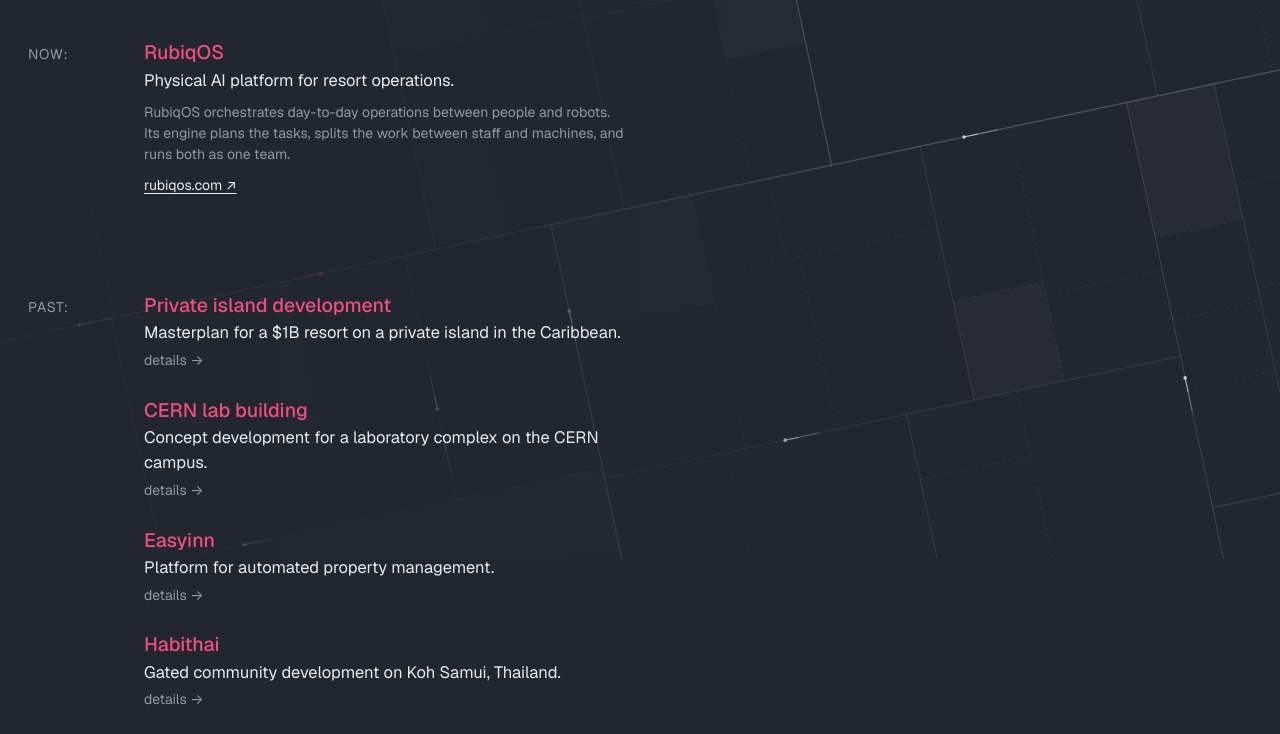
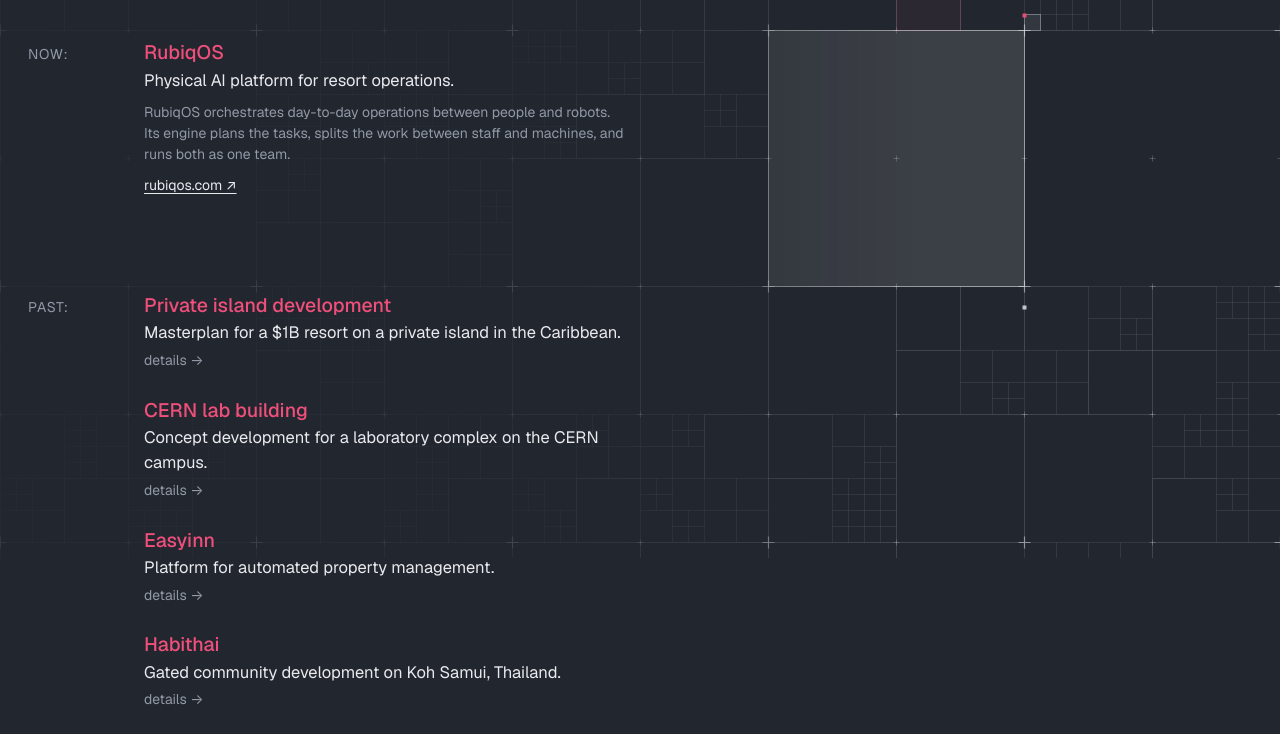
Before and after one commit to barinov17/barinov.live, a plain HTML site: page index.html in a window 1280 px wide. Shown: the part 242-976 px from the top of the page. Drawn offline with nearby package versions, Linux system fonts and the light colour scheme.

Commit message:
Background: modular grid plan, crosshair nodes, glowing blocks

```diff
--- a/index.html
+++ b/index.html
@@ -355,116 +355,126 @@
   }
 </script>
 <script>
-  /* ——— Фон: генплан ———
-     Тонкий чертёж территории: участок последовательно делится на кварталы и участки (так строится
-     мастерплан). При загрузке линии прочерчиваются одна за другой, дальше чертёж неподвижен,
-     а по его улицам медленно движутся несколько точек — люди и машины, работающие на территории. */
+  /* ——— Фон: генплан на модульной сетке ———
+     Территория разбита на кварталы по модулю: крупный блок либо остаётся целым, либо делится
+     на четыре, те — ещё на четыре, и так до мелкой сетки (модуль, /2, /4, /8). Узлы сетки
+     отмечены крестами. Отдельные кварталы медленно загораются и гаснут; по линиям сетки
+     ходят несколько точек. Чертёж неподвижен и хранится готовой картинкой. */
   (function () {
     var c = document.getElementById('bg'), x = c.getContext('2d');
     var still = matchMedia('(prefers-reduced-motion: reduce)').matches;
-    var W, H, DPR, lines, fills, agents, cache = null, t0 = null, last = 0, raf = 0, tick = 0;
-    var ANG = -12 * Math.PI / 180, INK = '#E9EAEE', ACC = '#EF4F7B';
-    var DRAW = 3.2;                             /* сколько секунд чертёж прорисовывается при загрузке */
+    var W, H, DPR, M, SM, ox, oy, leaves, cache, glows, agents, R, t0 = null, last = 0, next = 0, raf = 0, tick = 0;
+    var INK = '#E9EAEE', ACC = '#EF4F7B';
 
     function rng(seed) { return function () { seed = seed + 0x6D2B79F5 | 0; var t = Math.imul(seed ^ seed >>> 15, 1 | seed); t = t + Math.imul(t ^ t >>> 7, 61 | t) ^ t; return ((t ^ t >>> 14) >>> 0) / 4294967296; }; }
-
-    /* отрезок, обрезанный по экрану: по нему ходят точки */
-    function clip(l) {
-      var ta = 0, tb = 1, dx = l.x1 - l.x0, dy = l.y1 - l.y0, m = 24;
-      var p = [-dx, dx, -dy, dy], q = [l.x0 + m, W + m - l.x0, l.y0 + m, H + m - l.y0];
-      for (var i = 0; i < 4; i++) {
-        if (p[i] === 0) { if (q[i] < 0) return false; continue; }
-        var r = q[i] / p[i];
-        if (p[i] < 0) { if (r > tb) return false; if (r > ta) ta = r; } else { if (r < ta) return false; if (r < tb) tb = r; }
-      }
-      l.ta = ta; l.tb = tb; l.vis = (tb - ta) * l.len;
-      return l.vis > 0;
-    }
 
     function setup() {
       DPR = Math.min(window.devicePixelRatio || 1, 2);
       W = innerWidth; H = innerHeight;
       c.width = W * DPR; c.height = H * DPR;
-      var m = W < 720, R = rng(11), min = m ? 64 : 92, ca = Math.cos(ANG), sa = Math.sin(ANG);
-      var cx = W * (m ? .5 : .6), cy = H * .5, S = Math.hypot(W, H) * .62, raw = [];
-      lines = []; fills = []; cache = null;
-      function pt(u, v) { return [cx + u * ca - v * sa, cy + u * sa + v * ca]; }
-      /* деление: участок режется улицей на два, каждый — дальше, пока не станет размером с квартал */
-      (function split(x0, y0, x1, y1, d) {
-        var w = x1 - x0, h = y1 - y0;
-        if (d > 8 || (w < min * 2 && h < min * 2) || (d > 3 && R() < .1)) { if (R() < .13) fills.push([pt(x0, y0), pt(x1, y0), pt(x1, y1), pt(x0, y1)]); return; }
-        var vert = w > h ? R() < .82 : R() < .18;
-        if (vert && w < min * 2) vert = false; else if (!vert && h < min * 2) vert = true;
-        var r = .32 + R() * .36;
-        if (vert) { var xm = x0 + w * r; raw.push([xm, y0, xm, y1, d]); split(x0, y0, xm, y1, d + 1); split(xm, y0, x1, y1, d + 1); }
-        else { var ym = y0 + h * r; raw.push([x0, ym, x1, ym, d]); split(x0, y0, x1, ym, d + 1); split(x0, ym, x1, y1, d + 1); }
-      })(-S, -S, S, S, 0);
-      raw.forEach(function (r) {
-        var a = pt(r[0], r[1]), b = pt(r[2], r[3]);
-        var l = { x0: a[0], y0: a[1], x1: b[0], y1: b[1], d: r[4], len: Math.hypot(b[0] - a[0], b[1] - a[1]), delay: r[4] * .28 + R() * .35 };
-        if (clip(l)) lines.push(l);
-      });
-      /* точки ходят по улицам покрупнее */
-      var roads = lines.filter(function (l) { return l.d <= 5 && l.vis > 140; });
+      var m = W < 720;
+      M = m ? 80 : 128; SM = M * 2;             /* модуль и крупный блок (два модуля) */
+      ox = (W % SM) / 2 - SM; oy = (H % SM) / 2 - SM;
+      R = rng(23); leaves = []; glows = [];
+      /* деление: вероятность разбить блок падает с глубиной — отсюда контраст крупных и мелких кварталов */
+      var P = [.7, .5, .42, .3];
+      function split(px, py, s, d) {
+        if (d < P.length && R() < P[d]) { var h = s / 2; split(px, py, h, d + 1); split(px + h, py, h, d + 1); split(px, py + h, h, d + 1); split(px + h, py + h, h, d + 1); }
+        else leaves.push({ x: px, y: py, s: s, d: d });
+      }
+      for (var gy = oy; gy < H; gy += SM) for (var gx = ox; gx < W; gx += SM) split(gx, gy, SM, 0);
+
+      /* чертёж рисуется один раз */
+      cache = document.createElement('canvas'); cache.width = c.width; cache.height = c.height;
+      var g = cache.getContext('2d'), k = m ? .85 : 1, i, l;
+      g.setTransform(DPR, 0, 0, DPR, 0, 0);
+      g.strokeStyle = INK; g.lineWidth = 1;
+      for (var pass = 0; pass < 2; pass++) {
+        g.globalAlpha = (pass ? .095 : .16) * k;
+        g.beginPath();
+        for (i = 0; i < leaves.length; i++) {
+          l = leaves[i];
+          if ((l.d >= 3) !== !!pass) continue;
+          var ax = Math.round(l.x) + .5, ay = Math.round(l.y) + .5;
+          g.moveTo(ax + l.s, ay); g.lineTo(ax, ay); g.lineTo(ax, ay + l.s);
+        }
+        g.stroke();
+      }
+      /* кресты в узлах: крупные — на сетке блоков, мелкие — на модуле */
+      for (var size = 0; size < 2; size++) {
+        var step = size ? M : SM, arm = size ? 3 : 6;
+        g.globalAlpha = (size ? .22 : .5) * k; g.lineWidth = size ? 1 : 1.2;
+        g.beginPath();
+        for (var ny = oy; ny <= H + step; ny += step) for (var nx = ox; nx <= W + step; nx += step) {
+          if (size && (Math.round((nx - ox) / M) % 2 === 0) && (Math.round((ny - oy) / M) % 2 === 0)) continue;
+          var cx = Math.round(nx) + .5, cy = Math.round(ny) + .5;
+          g.moveTo(cx - arm, cy); g.lineTo(cx + arm, cy); g.moveTo(cx, cy - arm); g.lineTo(cx, cy + arm);
+        }
+        g.stroke();
+      }
+
+      /* точки ходят по линиям модуля от узла к узлу */
       agents = [];
-      for (var i = 0; i < (m ? 5 : 11) && roads.length; i++) {
-        var a = { acc: i % 4 === 0, v: 14 + R() * 14 };
-        place(a, roads, R, true); agents.push(a);
+      var nxn = Math.ceil((W - ox) / M), nyn = Math.ceil((H - oy) / M);
+      for (i = 0; i < (m ? 3 : 7); i++) {
+        var a = { ix: 1 + Math.floor(R() * (nxn - 1)), iy: 1 + Math.floor(R() * (nyn - 1)), dx: 0, dy: 0, p: 0, v: .16 + R() * .12, acc: i % 3 === 0 };
+        turn(a, nxn, nyn); agents.push(a);
       }
-      agents.roads = roads; agents.R = R;
+      agents.nx = nxn; agents.ny = nyn;
+      next = 0;
     }
 
-    function place(a, roads, R, anywhere) {
-      a.l = roads[Math.floor(R() * roads.length)];
-      a.dir = R() < .5 ? 1 : -1;
-      a.s = anywhere ? R() * a.l.vis : (a.dir > 0 ? 0 : a.l.vis);
+    function turn(a, nxn, nyn) {
+      var opts = [[1, 0], [-1, 0], [0, 1], [0, -1]].filter(function (o) {
+        var tx = a.ix + o[0], ty = a.iy + o[1];
+        return tx >= 0 && ty >= 0 && tx <= nxn && ty <= nyn && !(o[0] === -a.dx && o[1] === -a.dy);
+      });
+      var straight = opts.filter(function (o) { return o[0] === a.dx && o[1] === a.dy; })[0];
+      var o = straight && R() < .62 ? straight : opts[Math.floor(R() * opts.length)] || [-a.dx, -a.dy];
+      a.dx = o[0]; a.dy = o[1];
     }
 
-    function plan(g, t) {
-      var m = W < 720 ? .8 : 1, i;
-      g.fillStyle = INK; g.globalAlpha = .028 * m * Math.min(1, t / DRAW);
-      for (i = 0; i < fills.length; i++) {
-        var f = fills[i];
-        g.beginPath(); g.moveTo(f[0][0], f[0][1]); g.lineTo(f[1][0], f[1][1]); g.lineTo(f[2][0], f[2][1]); g.lineTo(f[3][0], f[3][1]); g.fill();
+    function spawn(t) {
+      /* загораются чаще кварталы справа, где нет текста; изредка — акцентным цветом */
+      for (var tries = 0; tries < 12; tries++) {
+        /* сначала выбирается размер квартала, потом сам квартал — иначе загорались бы почти одни мелкие */
+        var want = Math.floor(R() * 5), pool = leaves.filter(function (q) { return q.d === want; });
+        if (!pool.length) continue;
+        var l = pool[Math.floor(R() * pool.length)];
+        if (l.x + l.s < 0 || l.y + l.s < 0 || l.x > W || l.y > H) continue;
+        if (W >= 720 && l.x < W * .42 && R() < .75) continue;
+        glows.push({ l: l, t: t, dur: 3.5 + R() * 4, acc: R() < .22 });
+        return;
       }
-      g.strokeStyle = INK;
-      for (i = 0; i < lines.length; i++) {
-        var l = lines[i], p = Math.min(1, Math.max(0, (t - l.delay) / .9));
-        if (p <= 0) continue;
-        p = 1 - (1 - p) * (1 - p);
-        g.globalAlpha = (l.d <= 1 ? .24 : l.d <= 3 ? .15 : l.d <= 5 ? .1 : .075) * m;
-        g.lineWidth = l.d <= 1 ? 1.2 : 1;
-        g.setLineDash(l.d >= 6 ? [2, 5] : []);
-        g.beginPath(); g.moveTo(l.x0, l.y0); g.lineTo(l.x0 + (l.x1 - l.x0) * p, l.y0 + (l.y1 - l.y0) * p); g.stroke();
-      }
-      g.setLineDash([]); g.globalAlpha = 1;
     }
 
     function draw(ms) {
       if (t0 === null) { t0 = ms; last = ms; }
-      var t = still ? 99 : Math.max(0, (ms - t0) / 1000), dt = Math.max(0, Math.min(.1, (ms - last) / 1000)); last = ms;
+      var t = Math.max(0, (ms - t0) / 1000), dt = Math.max(0, Math.min(.1, (ms - last) / 1000)), i, k = W < 720 ? .85 : 1; last = ms;
+      var intro = still ? 1 : Math.min(1, t / 1.6); intro = intro * intro * (3 - 2 * intro);
+      x.setTransform(1, 0, 0, 1, 0, 0);
+      x.clearRect(0, 0, c.width, c.height);
+      x.globalAlpha = intro; x.drawImage(cache, 0, 0);
       x.setTransform(DPR, 0, 0, DPR, 0, 0);
-      x.clearRect(0, 0, W, H);
-      if (t < DRAW + 2.6) plan(x, t);
-      else {
-        /* чертёж дорисован — дальше он берётся готовой картинкой, каждый кадр рисуются только точки */
-        if (!cache) { cache = document.createElement('canvas'); cache.width = c.width; cache.height = c.height; var g = cache.getContext('2d'); g.setTransform(DPR, 0, 0, DPR, 0, 0); plan(g, 99); }
-        x.setTransform(1, 0, 0, 1, 0, 0); x.drawImage(cache, 0, 0); x.setTransform(DPR, 0, 0, DPR, 0, 0);
+
+      if (!still && t >= next) { spawn(t); next = t + .45 + R() * .7; }
+      if (still && !glows.length) for (i = 0; i < 6; i++) { spawn(-2); }
+      for (i = glows.length - 1; i >= 0; i--) {
+        var gl = glows[i], q = still ? .5 : (t - gl.t) / gl.dur;
+        if (q >= 1) { glows.splice(i, 1); continue; }
+        var e = Math.sin(Math.PI * q); e = e * e * k * intro;
+        var l = gl.l;
+        x.fillStyle = x.strokeStyle = gl.acc ? ACC : INK;
+        x.globalAlpha = (gl.acc ? .22 : .13) * e; x.fillRect(l.x + 1, l.y + 1, l.s - 1, l.s - 1);
+        x.globalAlpha = (gl.acc ? .8 : .55) * e; x.lineWidth = 1; x.strokeRect(Math.round(l.x) + .5, Math.round(l.y) + .5, l.s, l.s);
       }
-      var show = Math.min(1, Math.max(0, (t - DRAW * .6) / 1.5)), m = W < 720 ? .8 : 1;
-      x.lineCap = 'round';
-      for (var i = 0; i < agents.length; i++) {
-        var a = agents[i], l = a.l;
-        if (!still) { a.s += a.dir * a.v * dt; if (a.s < 0 || a.s > l.vis) { place(a, agents.roads, agents.R, false); l = a.l; } }
-        var fade = Math.min(1, a.s / 40, (l.vis - a.s) / 40) * show * m;
-        if (fade <= 0) continue;
-        var ux = (l.x1 - l.x0) / l.len, uy = (l.y1 - l.y0) / l.len, s = l.ta * l.len + a.s;
-        var px = l.x0 + ux * s, py = l.y0 + uy * s, tail = 34 * a.dir;
-        x.strokeStyle = x.fillStyle = a.acc ? ACC : INK;
-        x.lineWidth = 1.2;
-        x.globalAlpha = .28 * fade; x.beginPath(); x.moveTo(px, py); x.lineTo(px - ux * tail, py - uy * tail); x.stroke();
-        x.globalAlpha = .5 * fade; x.beginPath(); x.moveTo(px, py); x.lineTo(px - ux * tail * .4, py - uy * tail * .4); x.stroke();
-        x.globalAlpha = (a.acc ? .95 : .8) * fade; x.beginPath(); x.arc(px, py, a.acc ? 2.2 : 1.8, 0, 6.2832); x.fill();
+
+      for (i = 0; i < agents.length; i++) {
+        var a = agents[i];
+        if (!still) { a.p += a.v * dt * (128 / M); if (a.p >= 1) { a.p -= 1; a.ix += a.dx; a.iy += a.dy; turn(a, agents.nx, agents.ny); } }
+        var px = ox + (a.ix + a.dx * a.p) * M, py = oy + (a.iy + a.dy * a.p) * M;
+        x.fillStyle = a.acc ? ACC : INK;
+        x.globalAlpha = (a.acc ? .95 : .8) * k * intro; x.fillRect(Math.round(px) - 1.5, Math.round(py) - 1.5, 4, 4);
       }
       x.globalAlpha = 1;
     }
```
